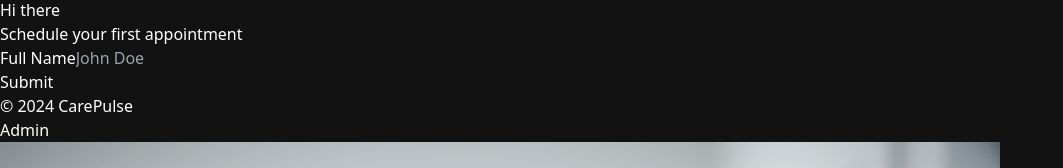
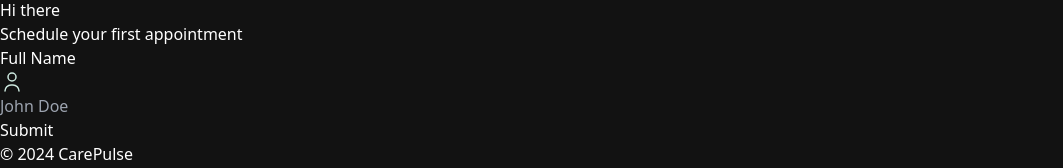
Before and after one commit to jazir788/carepulse, a Next.js app: page / in a window 1280 px wide. Shown: the part 752-920 px from the top of the page, without its empty margins (0-1063 px from the left). Built offline with nearby package versions, Linux system fonts and the light colour scheme.

Commit message:
Fleshed out custom form field to be a reusable component

```diff
--- a/components/CustomFormField.tsx
+++ b/components/CustomFormField.tsx
@@ -12,6 +12,7 @@
   import { Input } from "@/components/ui/input";
 import { Control } from 'react-hook-form';
 import { FormFieldType } from './forms/PatientForm';
+import Image from 'next/image';
 
   interface CustomProps {
     control: Control<any>,
@@ -31,12 +32,33 @@
 
 
 const RenderField = ({field, props}: {field:any, props: CustomProps}) => {
-    return(
-        <Input
-            type='text'
-            placeholder="John Doe"
-        />
-    )
+    const {fieldType, iconSrc, iconAlt, placeholder}  = props
+
+    switch(fieldType){
+        case FormFieldType.INPUT:
+            return (
+                <div className='flex rounded-md border border-dark-500 bg-dark-400'>
+                    {iconSrc && (
+                        <Image
+                            src={iconSrc}
+                            height={24}
+                            width={24}
+                            alt= {iconAlt || 'icon' }
+                            className='ml-2'
+                        />
+                    )}
+                    <FormControl>
+                        <Input placeholder={placeholder}
+                        {...field}
+                        className='shad-input border-0'/>
+                    </FormControl>
+                </div>
+            )
+            default:
+                break;
+
+    }
+
 }
 
 const CustomFormField = (props: CustomProps) => {
```
